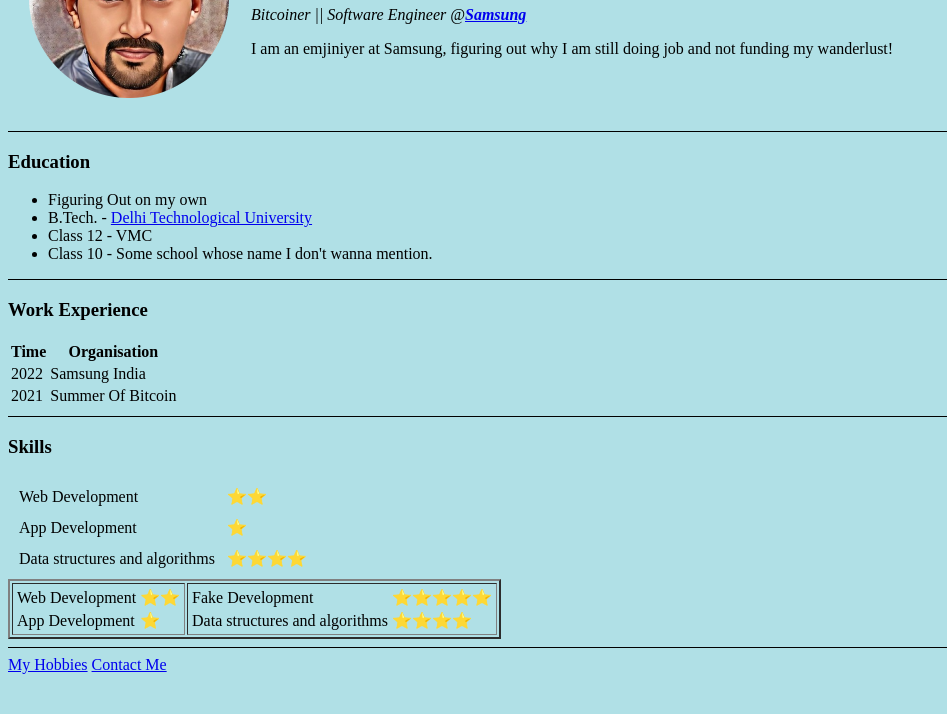
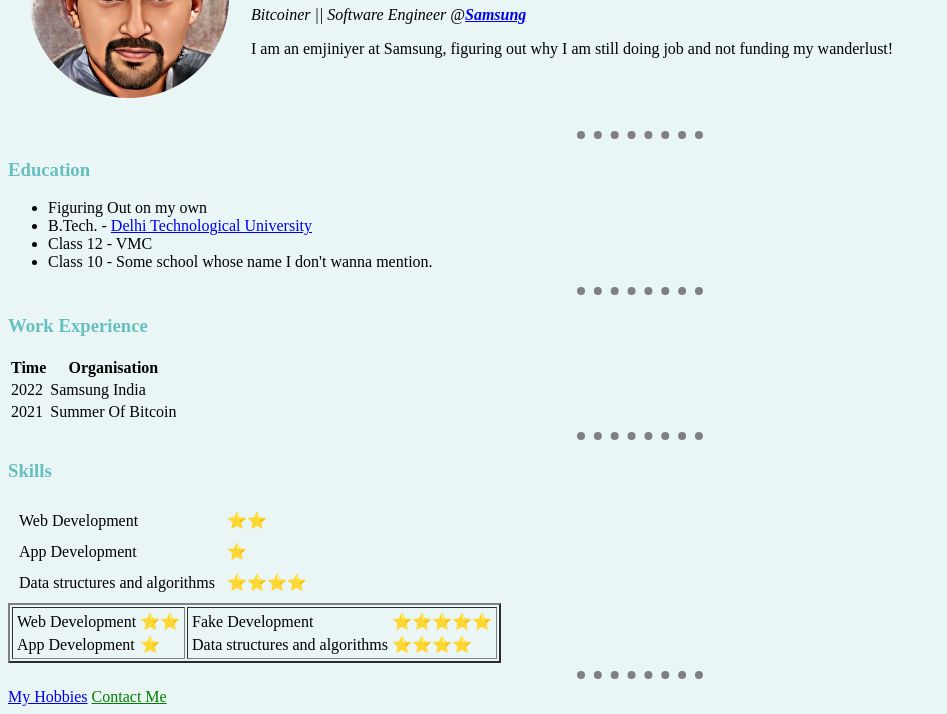
Before and after one commit to vaibhavgarg237/html-personal-site, a plain HTML site: page index.html in a window 1280 px wide. Shown: the part 131-845 px from the top of the page, without its empty margins (0-947 px from the left). Before the commit the page ends 813 px from the top, so only its background shows below. Drawn offline with Linux system fonts and the light colour scheme.

Commit message:
external css, class,

```diff
--- /dev/null
+++ b/css/styles.css
@@ -0,0 +1,31 @@
+/****************************TAG SELECTOR****************************/
+
+body {
+    background-color: #EAF6F6;
+}
+
+hr {
+    border-style: none;
+    border-top: 8px dotted grey;
+    height: 1px;
+    width: 10%;
+}
+
+h1,
+h3 {
+    color: #66BFBF;
+}
+
+
+/****************************CLASS SELECTOR****************************/
+
+.Red_Hobbies:hover {
+    color: red;
+}
+
+
+/****************************ID SELECTOR****************************/
+
+#Green_Contact {
+    color: green;
+}
--- a/index.html
+++ b/index.html
@@ -6,18 +6,7 @@
     <meta http-equiv="X-UA-Compatible" content="IE=edge" />
     <meta name="viewport" content="width=device-width, initial-scale=1.0" />
     <title>Vaibhav's Personal Site</title>
-
-    <style>
-        body {
-            background-color: powderblue;
-        }
-
-        hr {
-            border-style: none;
-            background-color: black;
-            height: 1px;
-        }
-    </style>
+    <link rel="stylesheet" href="css/styles.css">
 </head>
 
 <body>
@@ -141,8 +130,8 @@
 
     <hr>
 
-    <a href="Hobby.html">My Hobbies</a>
-    <a href="Contact.html">Contact Me</a>
+    <a href="Hobby.html" class="Red_Hobbies">My Hobbies</a>
+    <a href="Contact.html" id="Green_Contact">Contact Me</a>
 </body>
 
 </html>
```
Also changed, not shown: Contact.html (+1 -0 lines), Hobby.html (+1 -0 lines).
